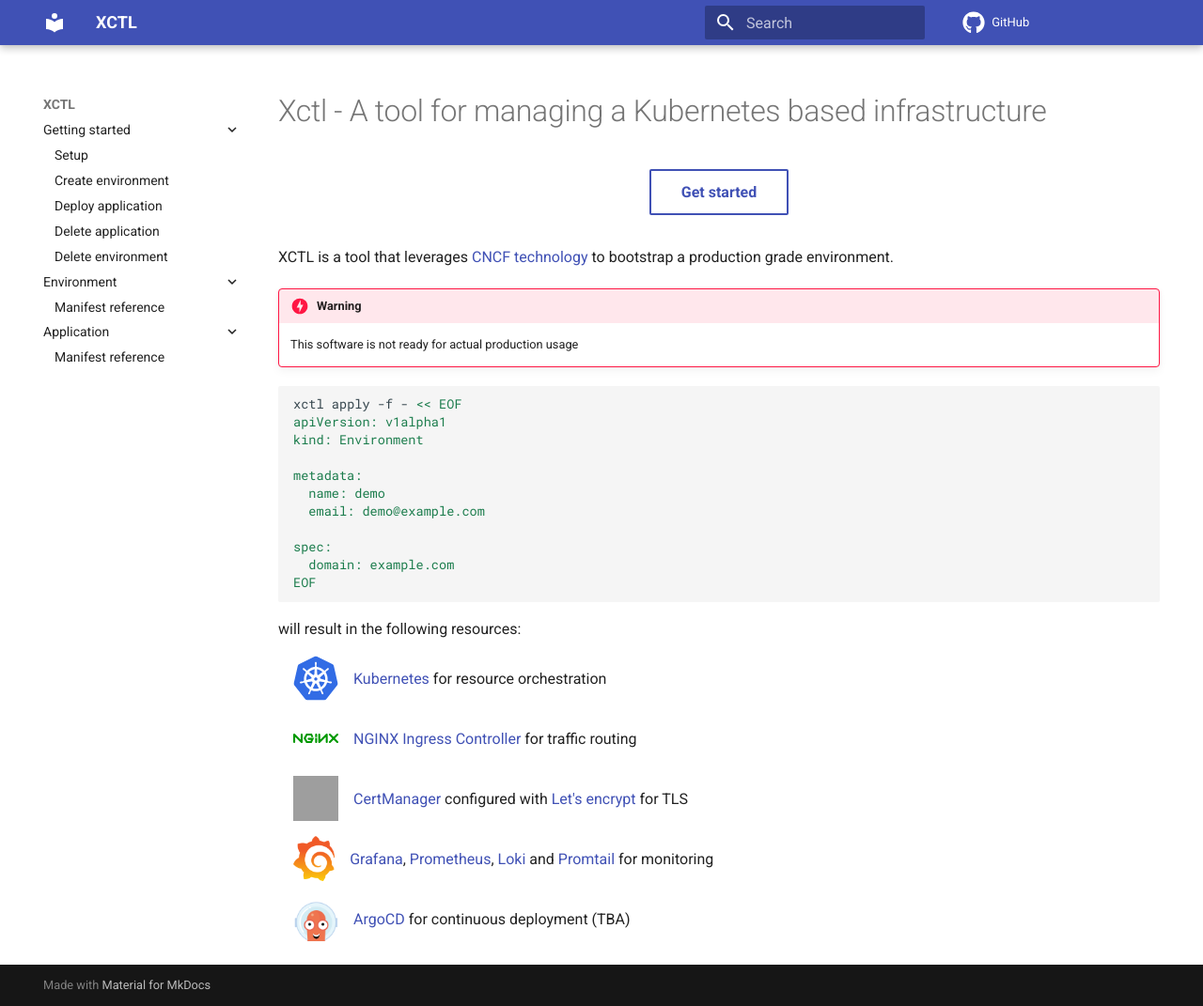
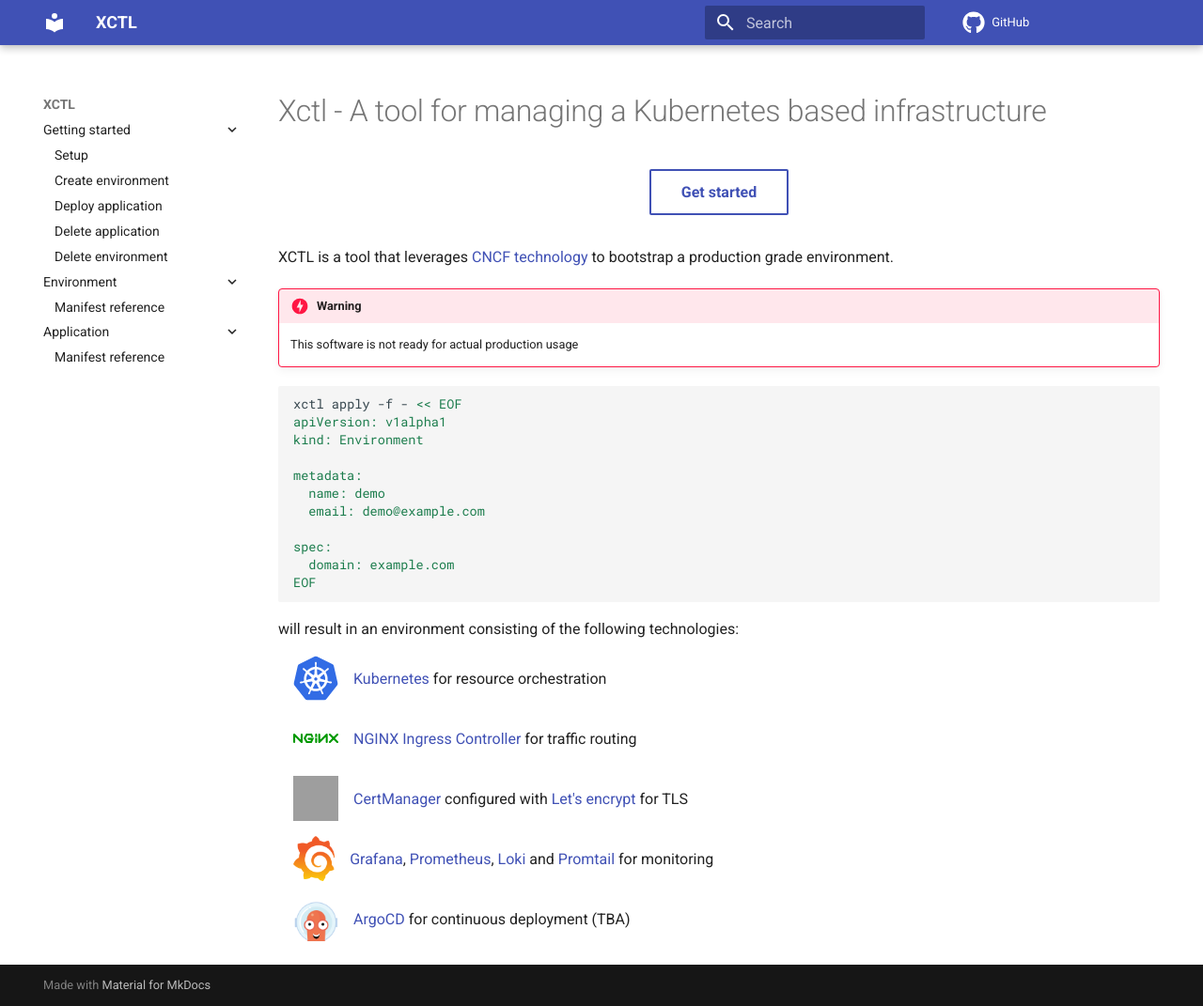
Before and after one commit to tuuturu/xctl, an MkDocs documentation site: the page built from docs/frontend/docs/index.md, in a window 1280 px wide and 1071 px high. Shown: the whole window at 94% size. Built offline with MkDocs 1.6.1 and Material for MkDocs 9.7.7, drawn with Linux system fonts in a browser that asks for light colours; comment, search, counter and statistics services are not loaded; grey boxes are pictures that could not be loaded.

Commit message:
👌 Improve apply result text wording

````diff
--- a/docs/frontend/docs/index.md
+++ b/docs/frontend/docs/index.md
@@ -23,7 +23,7 @@
 EOF
 ```
 
-will result in the following resources:
+will result in an environment consisting of the following technologies:
 
 <div class="technology">
   <img class="icon" src="/img/kubernetes-icon.svg">
````
